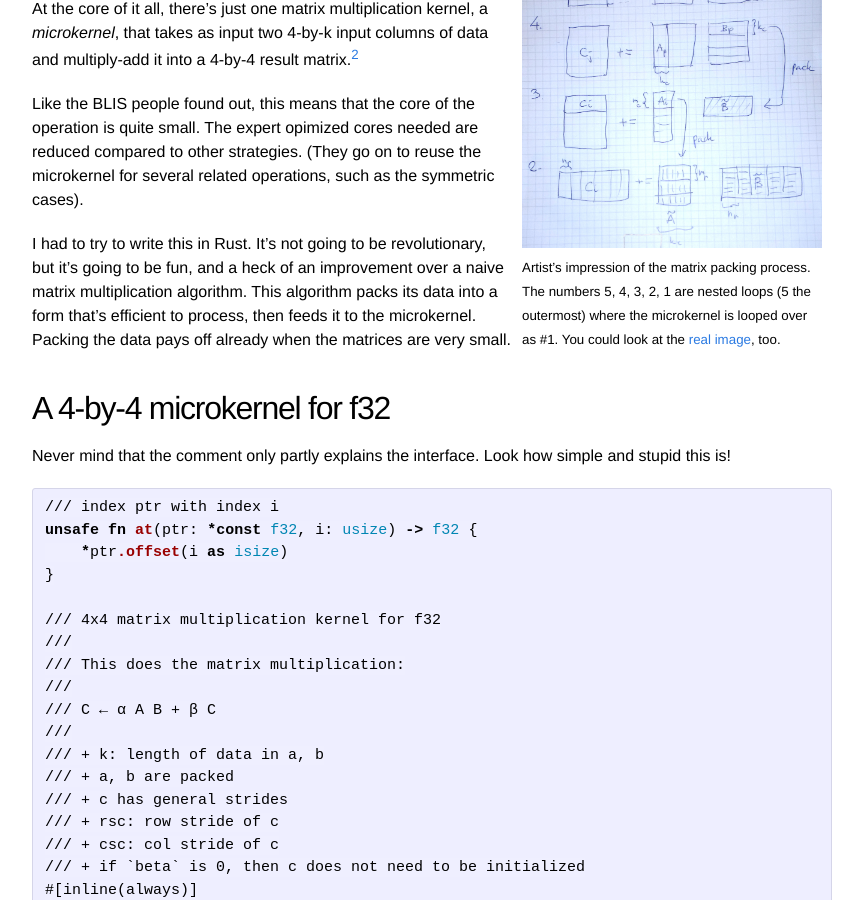
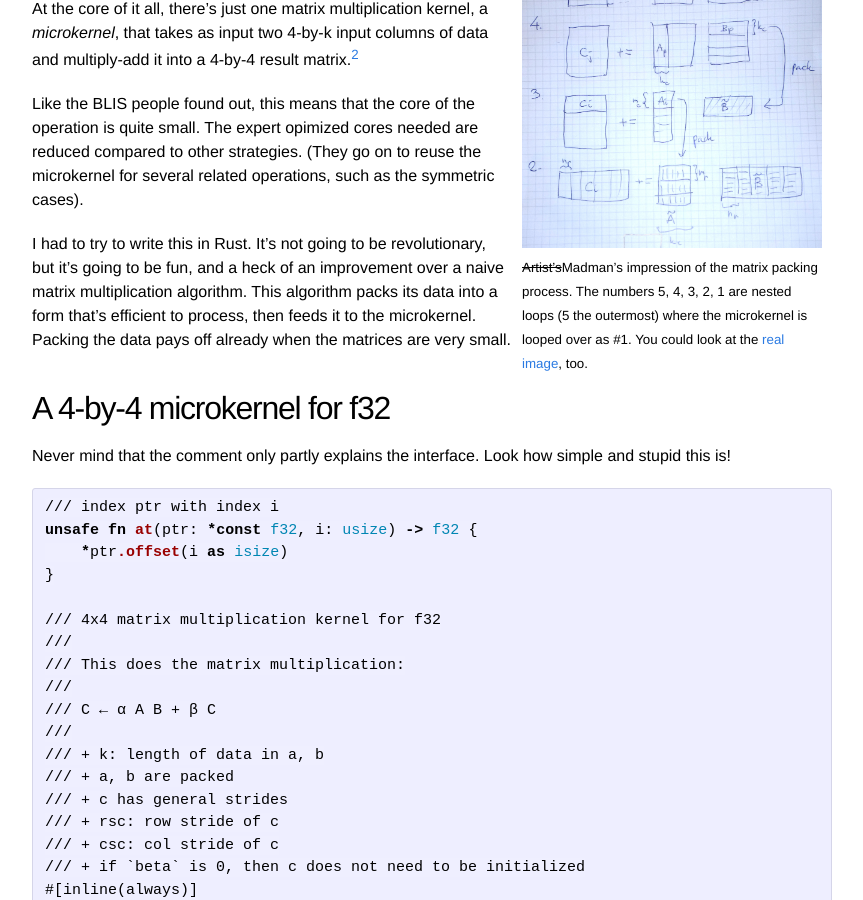
Before and after one commit to bluss/bluss.github.io, a Jekyll site: the page built from _posts/2016-03-28-a-gemmed-rabbit-hole.markdown, in a window 1280 px wide and 900 px high, scrolled down 572 px. Shown: the whole window, without its empty margins (208-1071 px from the left). Built offline with Jekyll 4.4.1, drawn with Linux system fonts in a browser that asks for light colours.

Commit message:
Fix capt

```diff
--- a/_posts/2016-03-28-a-gemmed-rabbit-hole.markdown
+++ b/_posts/2016-03-28-a-gemmed-rabbit-hole.markdown
@@ -27,7 +27,7 @@ by breaking it down into component algorithms.
 <div style="float: right; width: 300px; padding: 10px;">
 <img style="max-width: 100%;" alt="matrix splitting scheme" src="/blis.jpg" />
 <small>
-Artist’s impression of the matrix packing process. The numbers 5, 4,
+<strike>Artist’s</strike>Madman’s impression of the matrix packing process. The numbers 5, 4,
 3, 2, 1 are nested loops (5 the outermost) where the microkernel is looped
 over as #1.
 You could look at the
```
